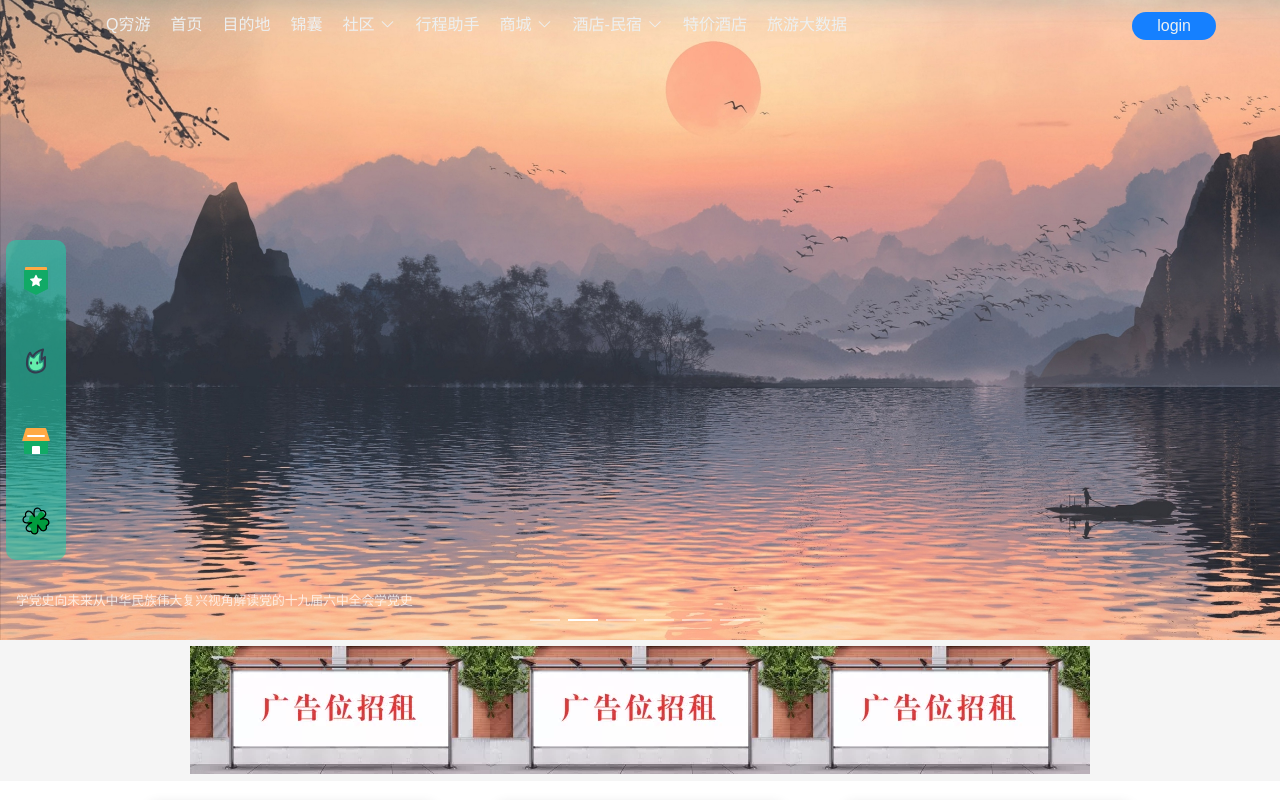
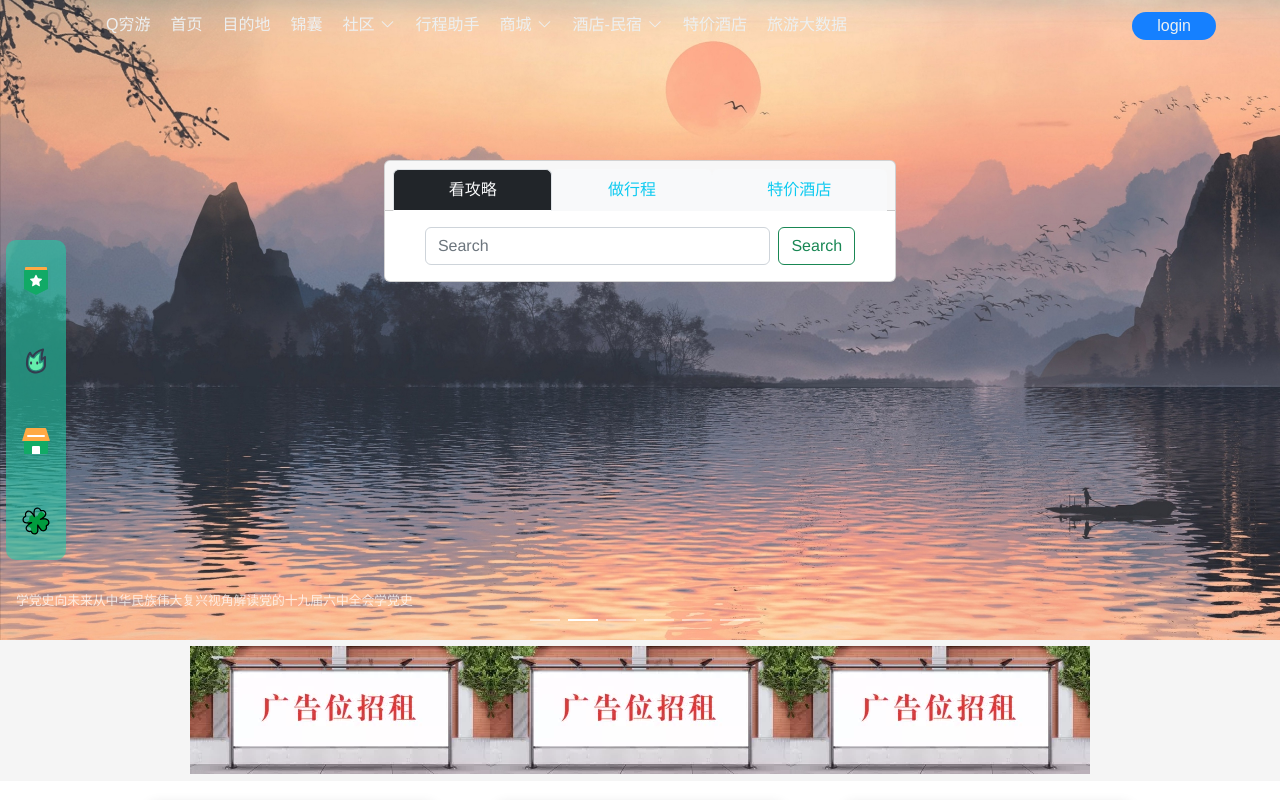
Before and after one commit to Funny1124/walking-with-the-wind, a Vue app: page / in a window 1280 px wide. Shown: the top 800 px of the page. Built offline with nearby package versions, Linux system fonts and the light colour scheme.

Commit message:
首页搜索框

```diff
--- /dev/null
+++ b/src/components/SearchBar.vue
@@ -0,0 +1,55 @@
+<template>
+  <div class="search-bar">
+    <b-card no-body>
+      <b-tabs v-model="tabIndex" card align="center" fill="fill">
+        <b-tab title="看攻略" :title-link-class="linkClass(0)">
+          <div class="search">
+            <form class="d-flex">
+              <input class="form-control me-2" type="search" placeholder="Search" aria-label="Search">
+              <button class="btn btn-outline-success" type="submit">Search</button>
+            </form>
+          </div>
+        </b-tab>
+        <b-tab title="做行程" :title-link-class="linkClass(1)">Tab contents 2</b-tab>
+        <b-tab title="特价酒店" :title-link-class="linkClass(2)">Tab contents 3</b-tab>
+      </b-tabs>
+    </b-card>
+  </div>
+</template>
+
+<script>
+export default {
+  name: 'SearchBar',
+  data () {
+    return {
+      tabIndex: 0
+    }
+  },
+  methods: {
+    linkClass (idx) {
+      if (this.tabIndex === idx) {
+        return ['bg-dark', 'text-light']
+      } else {
+        return ['bg-light', 'text-info']
+      }
+    }
+  }
+}
+</script>
+
+<style lang="less" scoped>
+.search-bar {
+  position: absolute;
+  top: 20%;
+  width: 40%;
+  left: 30%;
+  //text-align: center;
+  ////background-color: aquamarine;
+  //background-color: rgba(37, 193, 132, 0.44);
+  border-radius: 10px;
+}
+
+.search {
+  padding: 0 5%;
+}
+</style>
--- a/src/views/HomeView.vue
+++ b/src/views/HomeView.vue
@@ -19,7 +19,7 @@
         </el-carousel-item>
       </el-carousel>
     </div>
-
+    <search-bar style="z-index: 5"></search-bar>
     <!--    广告-->
     <div id="advertising">
       <img :src=advertising alt="广告招租" style="width: 30%; max-width: 300px">
@@ -53,6 +53,7 @@
 </template>
 <script>
 import SliderBar from '@/components/SliderBar'
+import SearchBar from '@/components/SearchBar'
 
 export default {
   data () {
@@ -93,7 +94,8 @@ export default {
     }
   },
   components: {
-    SliderBar
+    SliderBar,
+    SearchBar
   }
 }
 </script>
```
